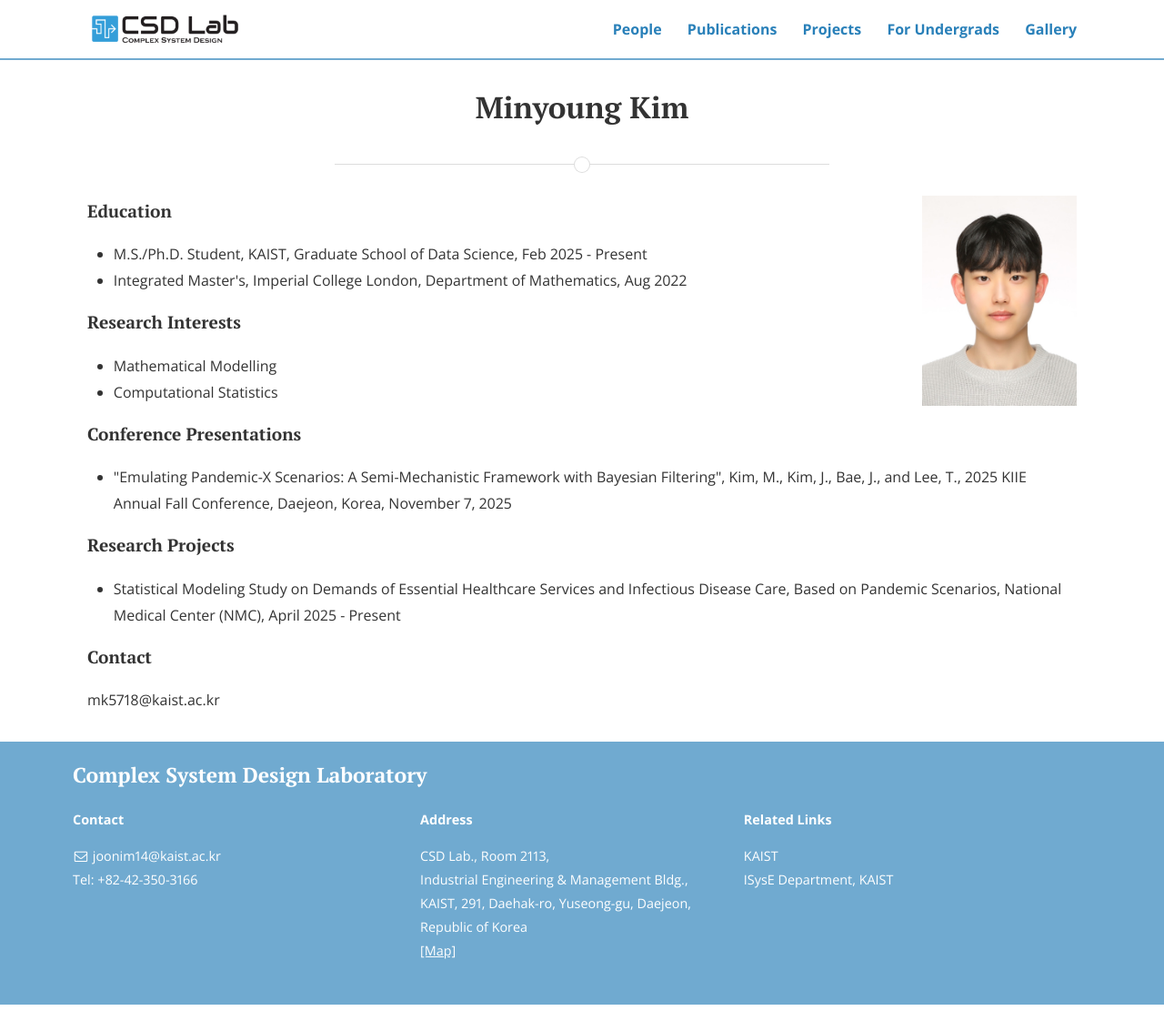
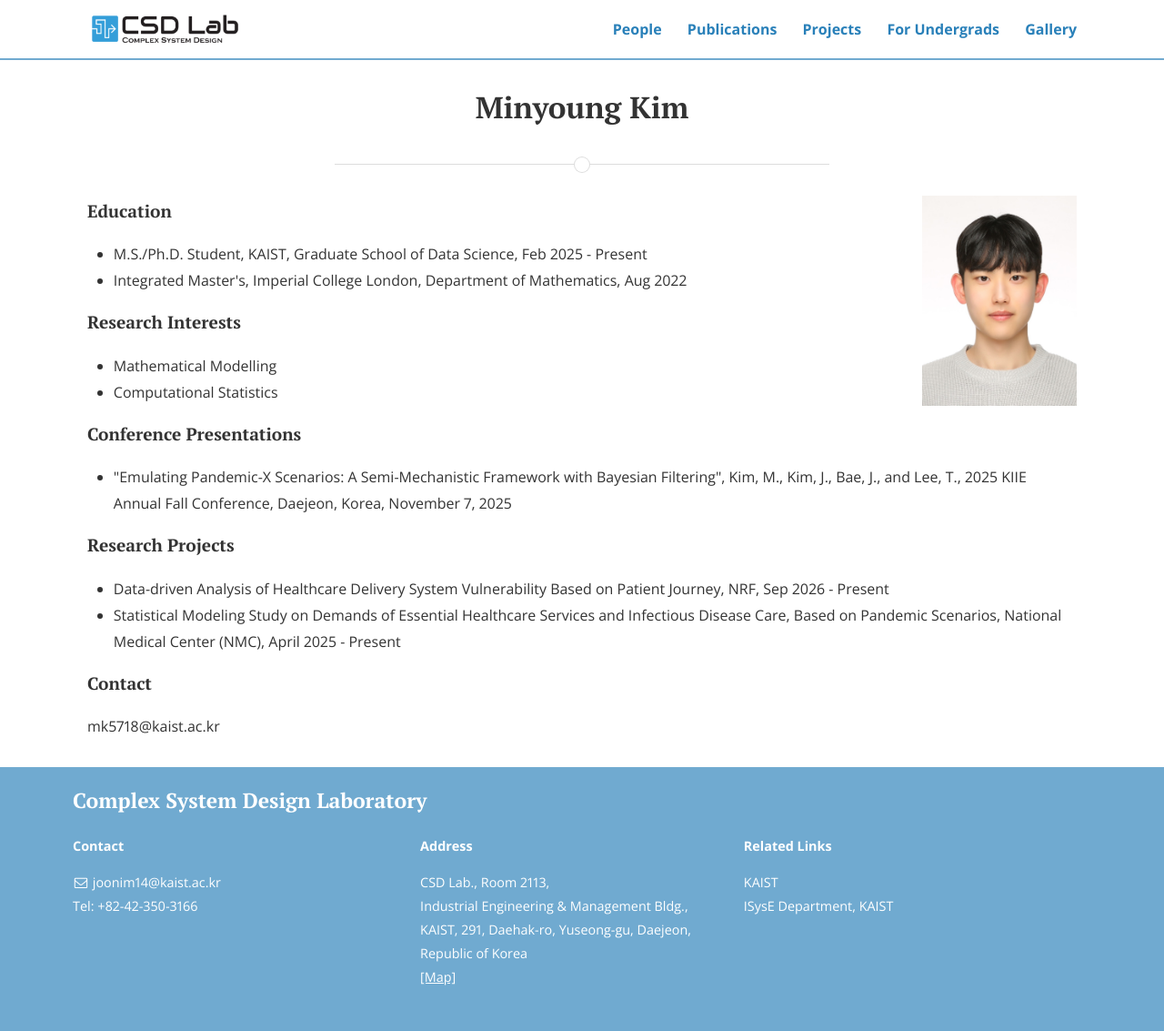
Before and after one commit to CSDlab-KAIST/csdlab-kaist.github.io, a Jekyll site: the page built from people/minyoung.html, in a window 1280 px wide. Shown: the whole page at 91% size. Built offline with Jekyll 4.4.1, drawn with Linux system fonts in a browser that asks for light colours; nearby versions of some CDN libraries; before the commit the page ends 1104 px from its top, so only the background shows below that.

Commit message:
Update minyoung.html

```diff
--- a/people/minyoung.html
+++ b/people/minyoung.html
@@ -7,8 +7,6 @@ title: Minyoung Kim
 <!--normal paragraphs: p tag-->
 <!--lists: li tag-->
 
-
-<!-- <img src="{{'/assets/img/members/Minyoung_1.jpeg' | prepend: site.baseurl }}" style="float: right; width: 170px; margin: 0 0 2em 2em"> -->
 <img src="{{'/assets/img/members/minyoung_2.jpg' | prepend: site.baseurl }}" style="float: right; width: 170px; margin: 0 0 2em 2em">
 
 <h4>Education</h4>
@@ -30,9 +28,9 @@ title: Minyoung Kim
 
 <h4>Research Projects</h4>
 <ul>
+  <li>Data-driven Analysis of Healthcare Delivery System Vulnerability Based on Patient Journey, NRF, Sep 2026 - Present</li>
   <li>Statistical Modeling Study on Demands of Essential Healthcare Services and Infectious Disease Care, Based on Pandemic Scenarios, National Medical Center (NMC), April 2025 - Present</li>
 </ul>
 
-
 <h4>Contact</h4>
 <p>mk5718@kaist.ac.kr</p>
```
